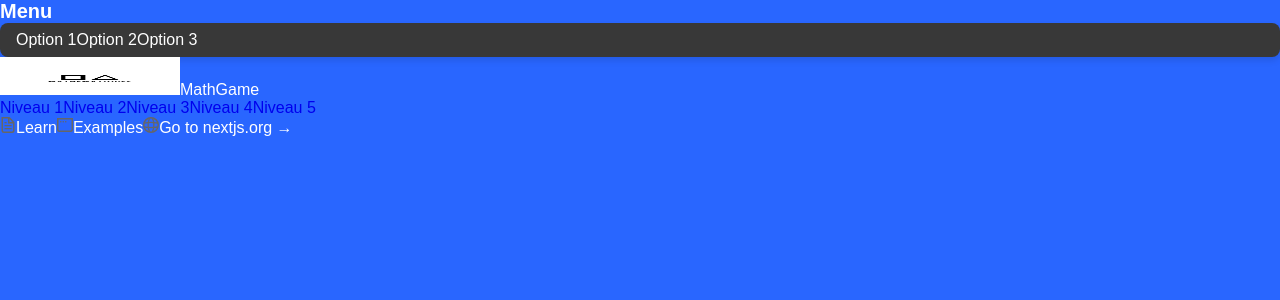
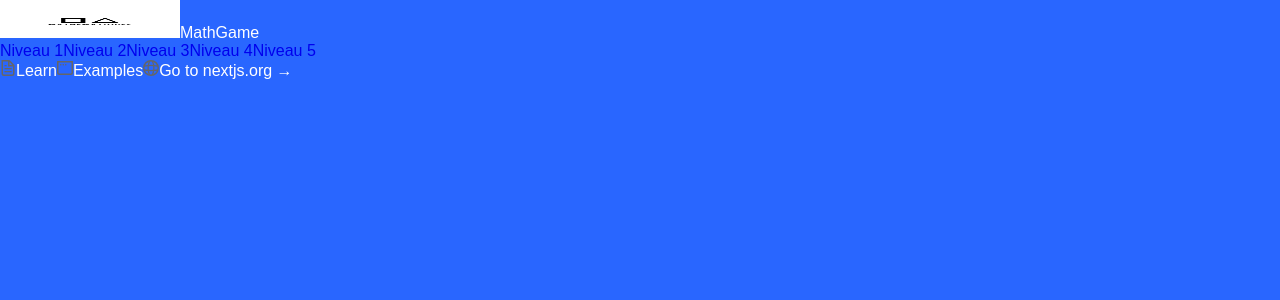
Before and after one commit to fabro658/mathegame, a Next.js app: page / in a window 1280 px wide. Shown: the top 300 px of the page. Built offline with nearby package versions, Linux system fonts and the light colour scheme.

Commit message:
Menu retirer

```diff
--- a/src/app/page.tsx
+++ b/src/app/page.tsx
@@ -4,22 +4,6 @@ import Link from "next/link";
 export default function Home() {
   return (
     <div className="grid grid-rows-[20px_1fr_20px] items-center justify-items-center min-h-screen p-8 pb-20 gap-16 sm:p-20 font-[family-name:var(--font-geist-sans)]">
-      <header className="absolute top-4 right-4">
-        <div className="menu">
-          <span className="menu-title">Menu</span>
-          <div className="menu-content">
-            <Link href="/option1">
-              <a className="menu-item">Option 1</a>
-            </Link>
-            <Link href="/option2">
-              <a className="menu-item">Option 2</a>
-            </Link>
-            <Link href="/option3">
-              <a className="menu-item">Option 3</a>
-            </Link>
-          </div>
-        </div>
-      </header>
       <main className="flex flex-col gap-8 row-start-2 items-center sm:items-start">
         <div className="flex flex-col items-center gap-4">
           <Image
@@ -33,29 +17,29 @@ export default function Home() {
           <span className="text-xl font-bold">MathGame</span>
         </div>
         <div className="flex flex-col gap-4 absolute right-8 top-1/2 transform -translate-y-1/2">
-          <Link href="/Niveau/niveau1.tsx">
+          <Link href="/Niveau/niveau1">
             <a className="rounded-full border border-solid border-transparent transition-colors flex items-center justify-center bg-foreground text-background gap-2 hover:bg-[#383838] dark:hover:bg-[#ccc] text-sm sm:text-base h-10 sm:h-12 px-4 sm:px-5">
               Niveau 1
             </a>
           </Link>
-          <Link href="/Niveau/niveau2.tsx">
+          <Link href="/Niveau/niveau2">
             <a className="rounded-full border border-solid border-transparent transition-colors flex items-center justify-center bg-foreground text-background gap-2 hover:bg-[#383838] dark:hover:bg-[#ccc] text-sm sm:text-base h-10 sm:h-12 px-4 sm:px-5">
-            Niveau 2
+              Niveau 2
             </a>
           </Link>
-          <Link href="/Niveau/niveau3.tsx">
+          <Link href="/Niveau/niveau3">
             <a className="rounded-full border border-solid border-transparent transition-colors flex items-center justify-center bg-foreground text-background gap-2 hover:bg-[#383838] dark:hover:bg-[#ccc] text-sm sm:text-base h-10 sm:h-12 px-4 sm:px-5">
-            Niveau 3
+              Niveau 3
             </a>
           </Link>
-          <Link href="/Niveau/niveau4.tsx">
+          <Link href="/Niveau/niveau4">
             <a className="rounded-full border border-solid border-transparent transition-colors flex items-center justify-center bg-foreground text-background gap-2 hover:bg-[#383838] dark:hover:bg-[#ccc] text-sm sm:text-base h-10 sm:h-12 px-4 sm:px-5">
-            Niveau 4
+              Niveau 4
             </a>
           </Link>
-          <Link href="/Niveau/niveau5.tsx">
+          <Link href="/Niveau/niveau5">
             <a className="rounded-full border border-solid border-transparent transition-colors flex items-center justify-center bg-foreground text-background gap-2 hover:bg-[#383838] dark:hover:bg-[#ccc] text-sm sm:text-base h-10 sm:h-12 px-4 sm:px-5">
-            Niveau 5
+              Niveau 5
             </a>
           </Link>
         </div>
```
